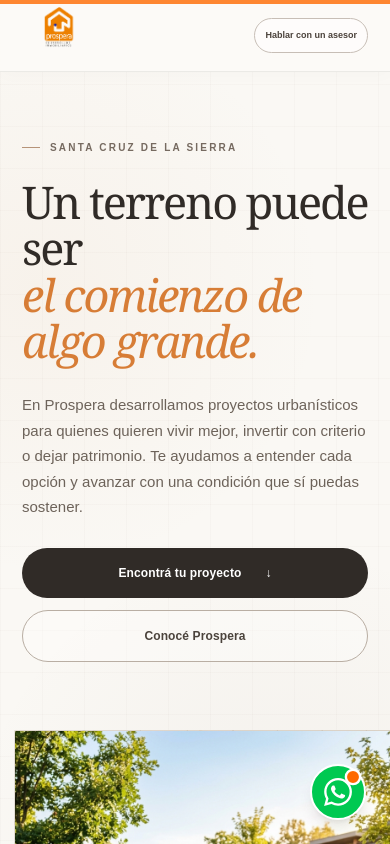
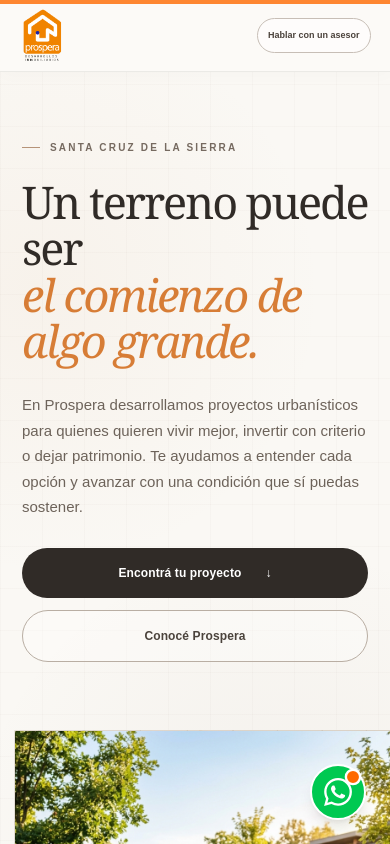
Before and after one commit to jabarmagdiel/Prospera, a Next.js app: page / in a window 390 px wide. Shown: the top 844 px of the page. Built offline with nearby package versions, Linux system fonts and the light colour scheme.

Commit message:
Force absolute logo sizing via inline styles to override legacy CSS restrictions

```diff
--- a/components/corporate-home.tsx
+++ b/components/corporate-home.tsx
@@ -36,9 +36,9 @@
         style={{ scaleX: scrollYProgress, transformOrigin: "0% 50%" }}
         className="fixed top-0 left-0 right-0 h-1 z-[100] bg-orange-500/80"
       />
-      <header className="corp-header">
-        <a className="corp-brand flex items-center" href="#inicio" aria-label="Prospera, inicio">
-          <img src="/brand/prospera.png" alt="Prospera Desarrollos Inmobiliarios" className="h-16 sm:h-20 w-auto object-contain" style={{ maxHeight: '100%', padding: '8px 0' }}/>
+      <header className="corp-header" style={{ display: 'flex', alignItems: 'center', justifyContent: 'space-between', padding: '0 5%' }}>
+        <a href="#inicio" aria-label="Prospera, inicio" style={{ display: 'flex', alignItems: 'center' }}>
+          <img src="/brand/prospera.png" alt="Prospera Desarrollos Inmobiliarios" style={{ height: '55px', width: 'auto', objectFit: 'contain' }}/>
         </a>
         <nav aria-label="Navegación de Prospera">
           <a href="#proyectos">Proyectos</a>
--- a/components/footer.tsx
+++ b/components/footer.tsx
@@ -7,7 +7,7 @@
         <div className="max-w-6xl mx-auto grid grid-cols-1 md:grid-cols-3 gap-12">
           {/* Col 1: Logo & Desc */}
           <div className="flex flex-col gap-6">
-            <img src="/brand/prospera.png" alt="Prospera" className="h-14 sm:h-20 w-auto object-contain object-left mix-blend-multiply opacity-90" style={{ filter: 'brightness(0)' }} />
+            <img src="/brand/prospera.png" alt="Prospera" style={{ height: '60px', width: 'auto', objectFit: 'contain', objectPosition: 'left', mixBlendMode: 'multiply', opacity: 0.9, filter: 'brightness(0)' }} />
             <p className="text-sm leading-relaxed" style={{ color: '#57534e' }}>
               Desarrollamos oportunidades para vivir, invertir y construir futuro en Santa Cruz, brindando seguridad jurídica y solidez en cada proyecto.
             </p>
```
